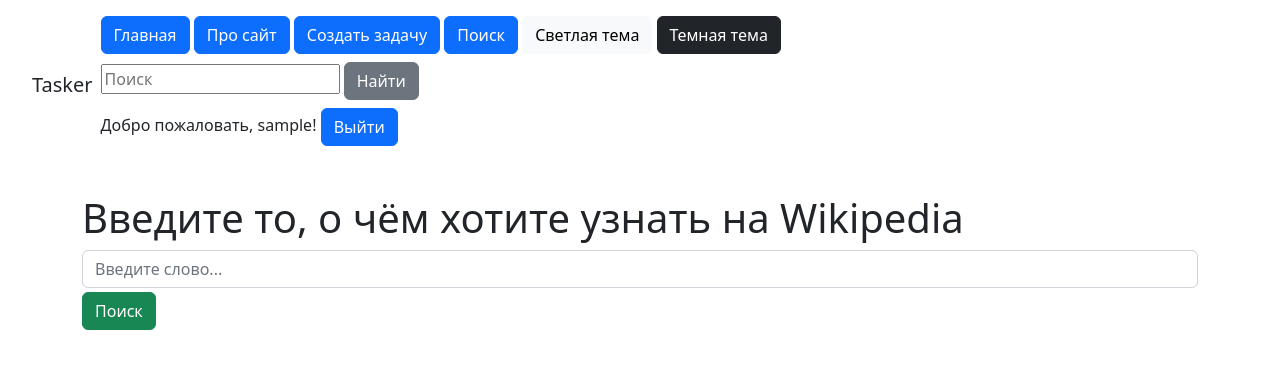
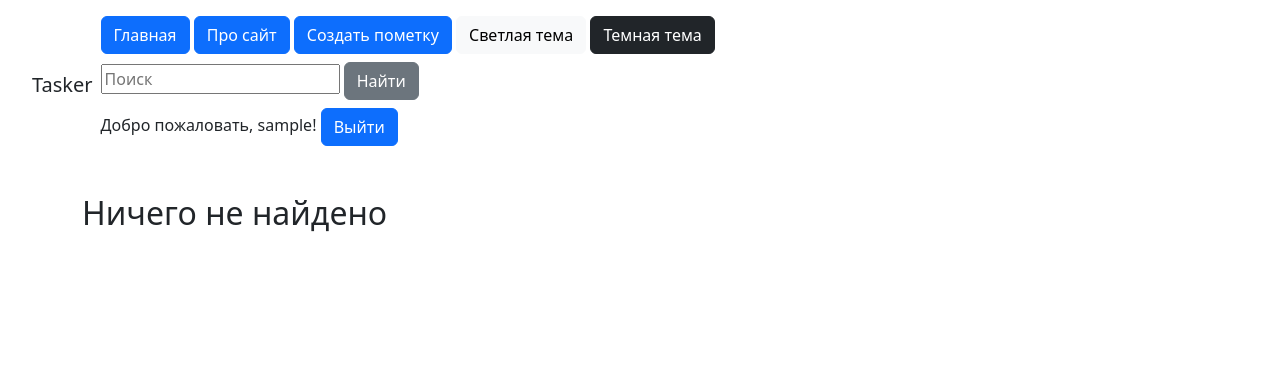
Before and after one commit to NorovDan/WebTasker1, a Django app: page /wikipedia_search in a window 1280 px wide. Shown: the top 369 px of the page. Run offline with Django 4.2, Linux system fonts and the light colour scheme; the visitor is signed in with stand-in values (Sample User, id 1).

Commit message:
Searh
New search

```diff
--- a/requirements.txt
+++ b/requirements.txt
@@ -5,3 +5,4 @@ psycopg2-binary==2.9.6
 sqlparse==0.4.4
 typing_extensions==4.7.0
 tzdata==2023.3
+environ==1.0
--- a/taskmanager/main/templates/main/base.html
+++ b/taskmanager/main/templates/main/base.html
@@ -15,12 +15,11 @@
       <nav class="my-2 my-md-0 mr-md-3">
         <a class="btn btn-primary" href="{% url 'home' %}">Главная</a>
         <a class="btn btn-primary" href="{% url 'about' %}">Про сайт</a>
-          <a class="btn btn-primary" href="{% url 'create' %}">Создать задачу</a>
-          <a class="btn btn-primary" href="{% url 'wikipedia_search' %}">Поиск</a>
+          <a class="btn btn-primary" href="{% url 'create' %}">Создать пометку</a>
           <button class="btn btn-light" onclick="changeTheme('light')">Светлая тема</button>
           <button class="btn btn-dark" onclick="changeTheme('dark')">Темная тема</button>
-          <form class="my-2" action="{% url 'search' %}"  method="GET">
-            <input  type="text" name="q" placeholder="Поиск">
+          <form target="_blank" class="my-2" action="{% url 'search' %}" method="GET">
+            <input type="text" name="q"  placeholder="Поиск">
             <button class="btn btn-secondary" type="submit">Найти</button>
           </form>
           {% if user.is_authenticated %}
--- a/taskmanager/main/templates/main/create.html
+++ b/taskmanager/main/templates/main/create.html
@@ -6,7 +6,7 @@
 
 {% block content %}
 {% if user.is_authenticated %}
-  <h1>Создать задачу</h1>
+  <h1>Создать пометку</h1>
   <form  method="post">
       {% csrf_token %}
       {{ form.title }}<br>
--- a/taskmanager/main/templates/main/delete.html
+++ b/taskmanager/main/templates/main/delete.html
@@ -5,7 +5,7 @@
 {% endblock %}
 
 {% block content %}
-  <h1>Удалить задачу</h1>
+  <h1>Удалить пометку</h1>
   <form method="post">
       {% csrf_token %}
       <button type="submit" class="btn btn-danger">Удалить</button>
--- a/taskmanager/main/templates/main/index.html
+++ b/taskmanager/main/templates/main/index.html
@@ -6,7 +6,7 @@
 {% endblock %}
 
 {% block content %}
-  <h1>Ваши задачи</h1>
+  <h1>Ваши пометки</h1>
 {% if user.is_authenticated %}
   {% if tasks %}
     {% for task in tasks %}
--- a/taskmanager/main/templates/main/search.html
+++ b/taskmanager/main/templates/main/search.html
@@ -1,8 +1,9 @@
 {% extends "main/base.html" %}
 
 
+
 {% block content %}
-    <h1>Найденные задачи</h1>
+    <h1>Найденные пометки</h1>
     {% if tasks %}
         <ul>
             {% for task in tasks %}
@@ -17,7 +18,7 @@
                     {% endblock %}
                 </div>
             {% empty %}
-                <li>Задачи не найдены</li>
+                <li>Пометки не найдены</li>
             {% endfor %}
         </ul>
     {% endif %}
--- a/taskmanager/main/templates/main/wikipedia_search.html
+++ b/taskmanager/main/templates/main/wikipedia_search.html
@@ -1,14 +1,14 @@
 {% extends "main/base.html" %}
-
 {% block title %}
-Поиск слова
+Поиск
 {% endblock %}
 
 {% block content %}
-<h1>Введите то, о чём хотите узнать на Wikipedia</h1>
-<form  method="GET">
-  <input class="form-control mr-sm-2" type="text" name="q" placeholder="Введите слово...">
-  <button class="btn btn-success my-2 my-sm-1" type="submit">Поиск</button>
-</form>
 
+    {% if extract %}
+        <h2>Результат поиска:</h2>
+        <p>{{ extract }}</p>
+    {% else %}
+        <h2>Ничего не найдено</h2>
+    {% endif %}
 {% endblock %}
--- a/taskmanager/main/views.py
+++ b/taskmanager/main/views.py
@@ -6,6 +6,7 @@ import webbrowser
 from django.contrib.auth import authenticate, login as auth_login, logout as auth_logout
 from django.contrib.auth.decorators import login_required
 from django.contrib.auth.models import User
+import requests
 
 
 @login_required(login_url='login')
@@ -45,24 +46,54 @@ def delete(request, task_id):
         return redirect('/')
     return render(request, 'delete.html', {'task': task})
 
-
+@login_required(login_url='login')
 def search(request):
     query = request.GET.get('q')
     tasks = None
+    wikipedia_query = None
+
 
     if query:
         tasks = Task.objects.filter(Q(title__icontains=query) | Q(task__icontains=query), user=request.user)
 
-    return render(request, 'main/search.html', {'tasks': tasks, 'query': query})
+    if request.method == 'GET':
+        if query and query.startswith('@'):
+            wikipedia_query = query[1:]
+            # Выполняем запрос к API Википедии на русском языке
+            url = f'https://ru.wikipedia.org/w/api.php?action=query&format=json&prop=extracts&exintro&explaintext&titles={wikipedia_query}'
+            response = requests.get(url)
+            data = response.json()
+
+            # Парсим результаты запроса
+            pages = data['query']['pages']
+            page_id = next(iter(pages))
+            extract = pages[page_id]['extract']
+
+            return render(request, 'main/wikipedia_search.html',{'tasks': tasks, 'query': query, 'wikipedia_query': wikipedia_query, 'extract': extract})
+
+        return render(request, 'main/search.html', {'tasks': tasks, 'query': query, 'wikipedia_query': wikipedia_query})
+
+
 
 @login_required(login_url='login')
 def wikipedia_search(request):
-    query = request.GET.get('q')
+    if request.method == 'GET':
+        query = request.GET.get('query')
+        if query:
+            # Выполняем запрос к API Википедии на русском языке
+            url = f'https://ru.wikipedia.org/w/api.php?action=query&format=json&prop=extracts&exintro&explaintext&titles={query}'
+            response = requests.get(url)
+            data = response.json()
 
-    if query:
-        url = f"https://ru.wikipedia.org/wiki/{query}"
-        webbrowser.open_new_tab(url)
-    return render(request, 'main/wikipedia_search.html')
+            # Парсим результаты запроса
+            pages = data['query']['pages']
+            page_id = next(iter(pages))
+            extract = pages[page_id]['extract']
+
+
+            return render(request, 'main/wikipedia_search.html', {'extract': extract})
+        else:
+            return render(request, 'main/wikipedia_search.html', {'extract': None})
 
 def register(request):
     if request.method == 'POST':
--- a/taskmanager/taskmanager/settings.py
+++ b/taskmanager/taskmanager/settings.py
@@ -13,6 +13,7 @@ https://docs.djangoproject.com/en/4.2/ref/settings/
 from pathlib import Path
 import os
 
+
 # Build paths inside the project like this: BASE_DIR / 'subdir'.
 BASE_DIR = Path(__file__).resolve().parent.parent
 
@@ -20,8 +21,12 @@ BASE_DIR = Path(__file__).resolve().parent.parent
 # Quick-start development settings - unsuitable for production
 # See https://docs.djangoproject.com/en/4.2/howto/deployment/checklist/
 
+
+
 # SECURITY WARNING: keep the secret key used in production secret!
 #SECRET_KEY = 'django-insecure-dgwrx!kn1in5#h1w__miqhe@n3bfw8v5et+ee-%lso*w@^izw8'
+
+
 
 SECRET_KEY = os.environ.get('DJANGO_SECRET_KEY','django-insecure-dgwrx!kn1in5#h1w__miqhe@n3bfw8v5et+ee-%lso*w@^izw8')
 
@@ -128,6 +133,7 @@ STATICFILES_DIRS = [
     os.path.join(BASE_DIR, 'static')
 ]
 
+
 # Default primary key field type
 # https://docs.djangoproject.com/en/4.2/ref/settings/#default-auto-field
 
```
Also changed, not shown: taskmanager/main/static/main/js/themes.js (line endings or trailing spaces).
